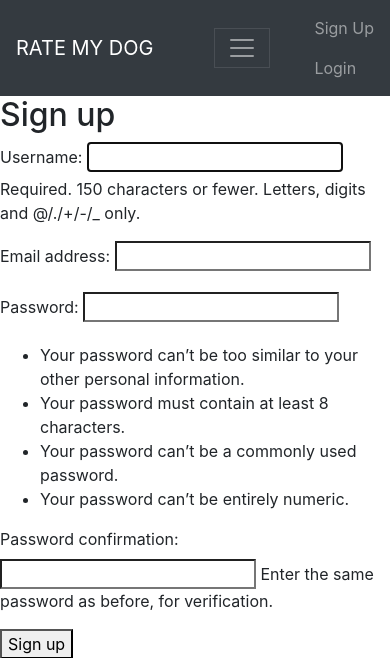
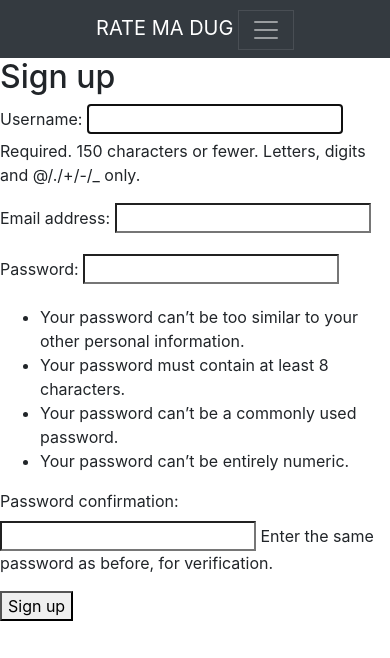
Before and after one commit to ross-boyd/WAD2-Group, a Django app: page /users/signup/ in a window 390 px wide. Shown: the top 658 px of the page. Run offline with Django 3.2, Linux system fonts and the light colour scheme; some libraries are stand-ins or nearby versions.

Commit message:
navbar update
fully responsive navbar

```diff
--- a/ratemydog/templates/base.html
+++ b/ratemydog/templates/base.html
@@ -22,32 +22,28 @@
 
 <body>
 
-    <nav class="navbar navbar-expand-md navbar-dark bg-dark sticky-top">
-        <div class="container-fluid"><a class="navbar-brand" href="{% url 'home' %}">RATE MY DOG</a>
-
-            <button class="navbar-toggler" data-toggle="collapse" data-target="#collapse_target">
-                <span class="navbar-toggler-icon"></span>
-            </button>
-
-            <div class="collapse navbar-collapse" id="collapse_target">
-                <ul class="navbar-nav">
+    <nav class="navbar navbar-expand-md navbar-dark bg-dark">
+        <div class="navbar-collapse collapse w-100 order-1 order-md-0 dual-collapse2">
+            <ul class="navbar-nav mr-auto">
                 <li class="nav-item"><a class="nav-link" href="{% url 'home' %}">Home</a></li>
                 <li class="nav-item"><a class="nav-link" href="{% url 'vote' %}">Vote</a></li>
                 <li class="nav-item"><a class="nav-link disabled" href="#">Upload</a></li>
             </ul>
         </div>
-                <ul class="nav navbar-nav navbar-right">
-                    {% if user.is_authenticated %}
-                    <li class="nav-item"><a class="nav-link disabled" href="#"> Profile {{ user.get_username }}</a></li>
-                    <li class="nav-item"><a class="nav-link" href="{% url 'account_logout' %}"> Log out</a></li>
-                    {% else %}
+        <div class="mx-auto order-0">
+            <a class="navbar-brand mx-auto" href="#">RATE MA DUG</a>
+            <button class="navbar-toggler" type="button" data-toggle="collapse" data-target=".dual-collapse2">
+                <span class="navbar-toggler-icon"></span>
+            </button>
+        </div>
+        <div class="navbar-collapse collapse w-100 order-3 dual-collapse2">
+            <ul class="navbar-nav ml-auto">
                 <li class="nav-item"><a class="nav-link" href="{% url 'account_signup' %}">Sign Up</a></li>
                 <li class="nav-item"><a class="nav-link" href="{% url 'account_login' %}">Login</a></li>
-                    {% endif %}
             </ul>
-            <!-- placing </div> here will contain all elements collapse and move the sign up and login buttons to the left-->
         </div>
     </nav>
+
 
 
     <!-- content from specific pages is inserted between the block content tags -->
```
Lines whose indentation alone changed are shown as unchanged.
